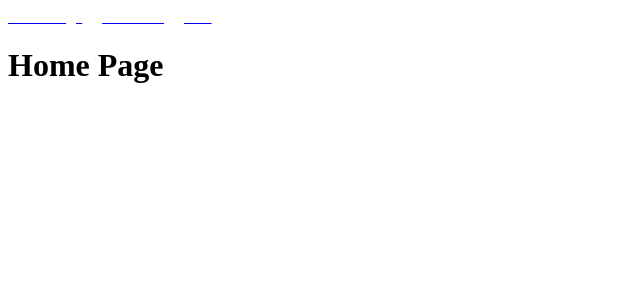
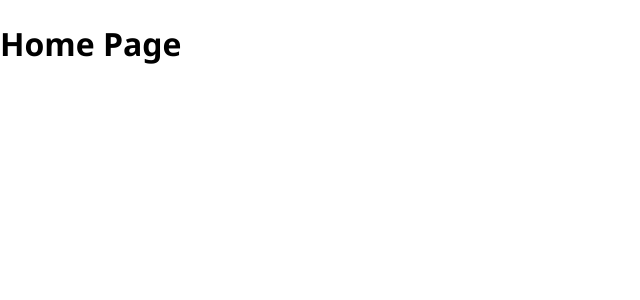
Before and after one commit to MattiaZecchinato/react-router, a React (Vite) app: page / in a window 1280 px wide. Shown: the top 300 px of the page, without its empty margins (0-640 px from the left). Built offline with nearby package versions, Linux system fonts and the light colour scheme.

Commit message:
style: add style to Header component

```diff
--- a/src/index.css
+++ b/src/index.css
@@ -0,0 +1,19 @@
+/******
+reset
+******/
+* {
+
+    margin: 0;
+    padding: 0;
+    box-sizing: border-box;
+}
+
+body {
+
+    font-family: "Segoe UI", sans-serif;
+}
+
+a {
+
+    text-decoration: none;
+}
```
Also changed, not shown: src/components/Header.jsx (added, +12 -0 lines), src/components/Header.module.css (added, +16 -0 lines).
